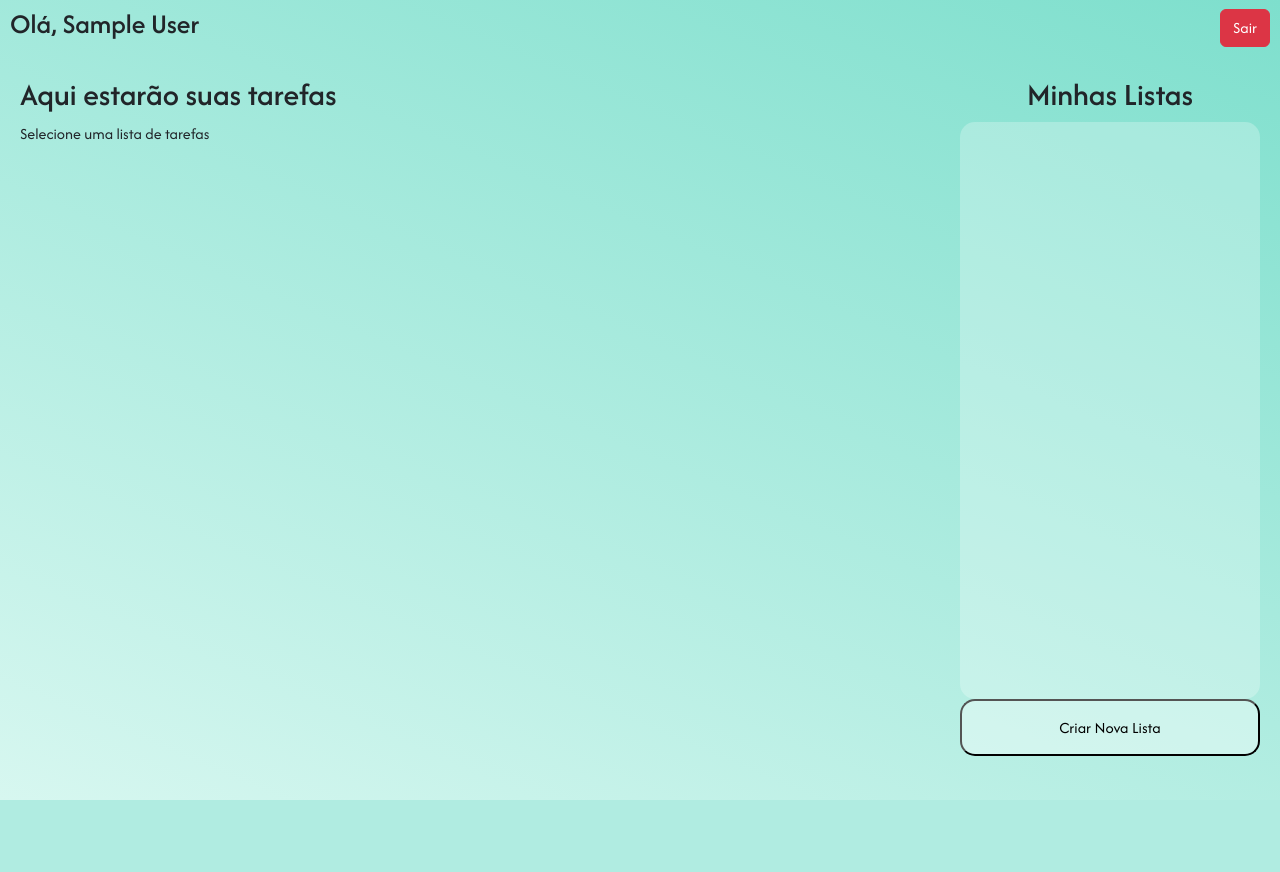
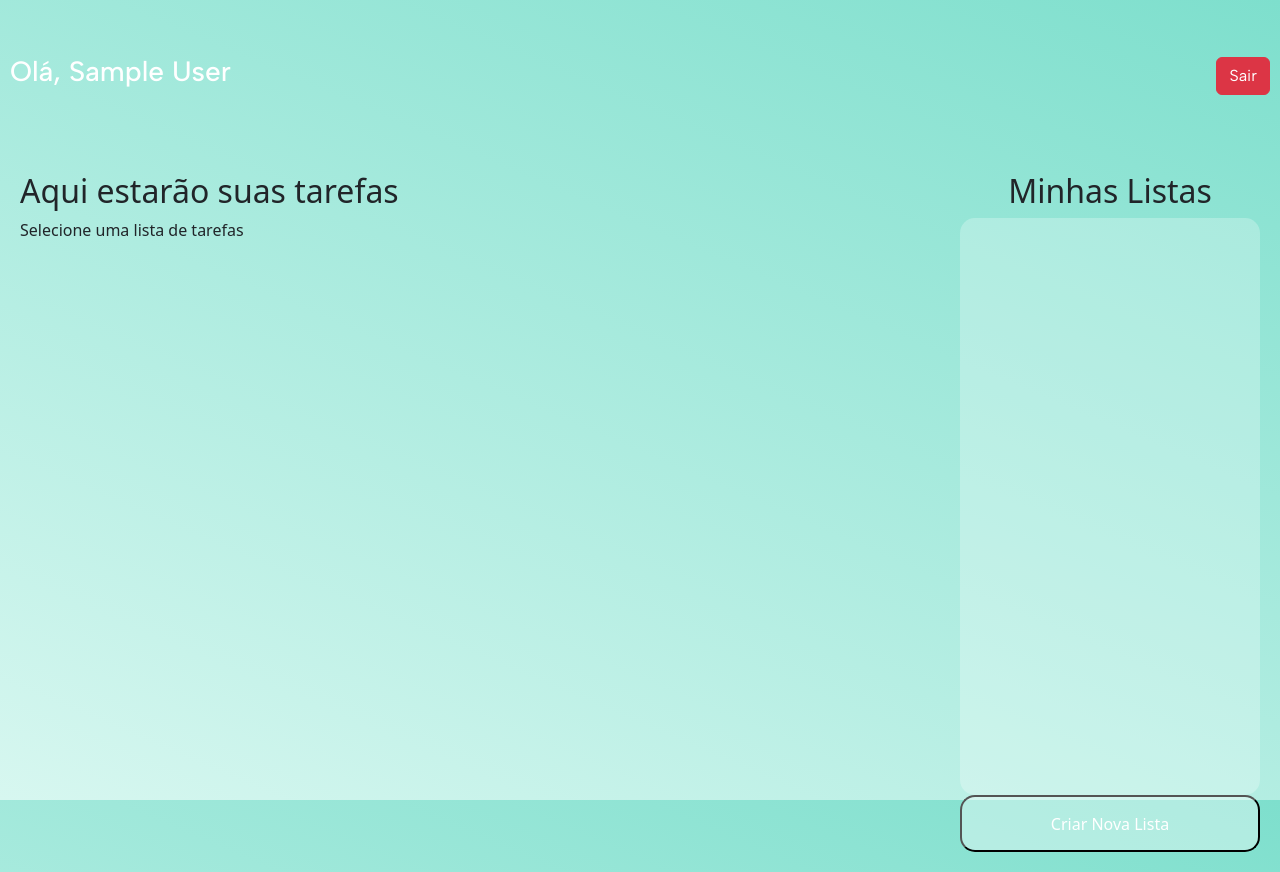
Before and after one commit to oLuizBarbosa/loginTeste, a PHP site: page /view/dashboard.php in a window 1280 px wide. Before the commit the page ends 800 px from the top, so only its background shows below. Run offline with PHP 8.4, Linux system fonts and the light colour scheme; the visitor is signed in with stand-in values (Sample User, id 1); data that the repository does not hold is empty.

Commit message:
Tô estressado mano

```diff
--- a/style/dashboard/style.css
+++ b/style/dashboard/style.css
@@ -1,5 +1,4 @@
 body {
-    font-family: Afacade;
     margin: 0;
     padding: 0;
     box-sizing: border-box;
@@ -8,7 +7,8 @@ body {
 
 }
 .barra-topo{
-    height: 7vh;
+    font-family: Albert_Sans;
+    height: 19vh;
     width: 100%;
     display: flex;
     justify-content: space-between;
@@ -19,7 +19,7 @@ body {
 
 .dashboard {
     display: flex;
-    height: 90vh; /* Ocupa a altura total da tela */
+    height: 90vh;
 }
 
 
@@ -53,7 +53,7 @@ body {
 }
 .card-tarefa{
     height: 10vh;
-    color: black;
+    color: rgb(255, 255, 255);
     border-radius: 15px;
     background-color: rgba(255, 255, 255, 0.377);
 }
@@ -61,17 +61,17 @@ body {
     background-color: rgba(255, 255, 255, 0.63);
 }
 
-h2, h3 {
+h3 {
     margin-top: 0;
+    color: white;
 
 }
 
-
 @font-face {
     font-family: "Afacade";
-    src: url('../style/fonts/Afacad/Afacad-VariableFont_wght.ttf');
+    src: url('../fonts/Afacad/Afacad-VariableFont_wght.ttf');
 }
 @font-face {
     font-family: "Albert_Sans";
-    src: url('../style/fonts/Albert_Sans/AlbertSans-VariableFont_wght.ttf');
+    src: url('../fonts/Albert_Sans/AlbertSans-VariableFont_wght.ttf');
 }
--- a/view/dashboard.php
+++ b/view/dashboard.php
@@ -11,19 +11,18 @@ if(empty($_SESSION)){
     <meta name="viewport" content="width=device-width, initial-scale=1">
     <title>Sistema de login</title>
     <link href="https://cdn.jsdelivr.net/npm/bootstrap@5.3.3/dist/css/bootstrap.min.css" rel="stylesheet" integrity="sha384-QWTKZyjpPEjISv5WaRU9OFeRpok6YctnYmDr5pNlyT2bRjXh0JMhjY6hW+ALEwIH" crossorigin="anonymous">
-    <link rel="stylesheet" href="../style/dashboard/style.css">
+    <link rel="stylesheet" href="..\style\dashboard\style.css">
 </head>
 <body>
     <nav class="barra-topo">
             <?php
-                print"<h3 class='titulo'>Olá, ".$_SESSION['nome']; print"</h3>";
+                print"<h3>Olá, ".$_SESSION['nome']; print"</h3>";
                 print "<div><a href='../controller/logout.php' class='btn btn-danger'>Sair</a>";print"</div>";
             ?>
     </nav>
-    <div>
+    <div class="card-listas">
         <?php
         include("../view/exibirLista.php");
         ?>
     </div>
-
 </body>
--- a/view/exibirListas.php
+++ b/view/exibirListas.php
@@ -10,7 +10,7 @@ $listas = $stmt->fetchAll(PDO::FETCH_ASSOC);
 
 foreach ($listas as $lista) {
     // Exibe o nome da lista
-    echo "<h2>" . htmlspecialchars($lista['nome']) . "</h2>";
+    echo "<h2>" . $lista['nome'] . "</h2>";
 
     // Consulta para buscar as tarefas da lista atual
     $sql = "SELECT * FROM tarefas WHERE id_lista_tarefa = ?";
```
Also changed, not shown: style/forms/style.css (indentation only).
